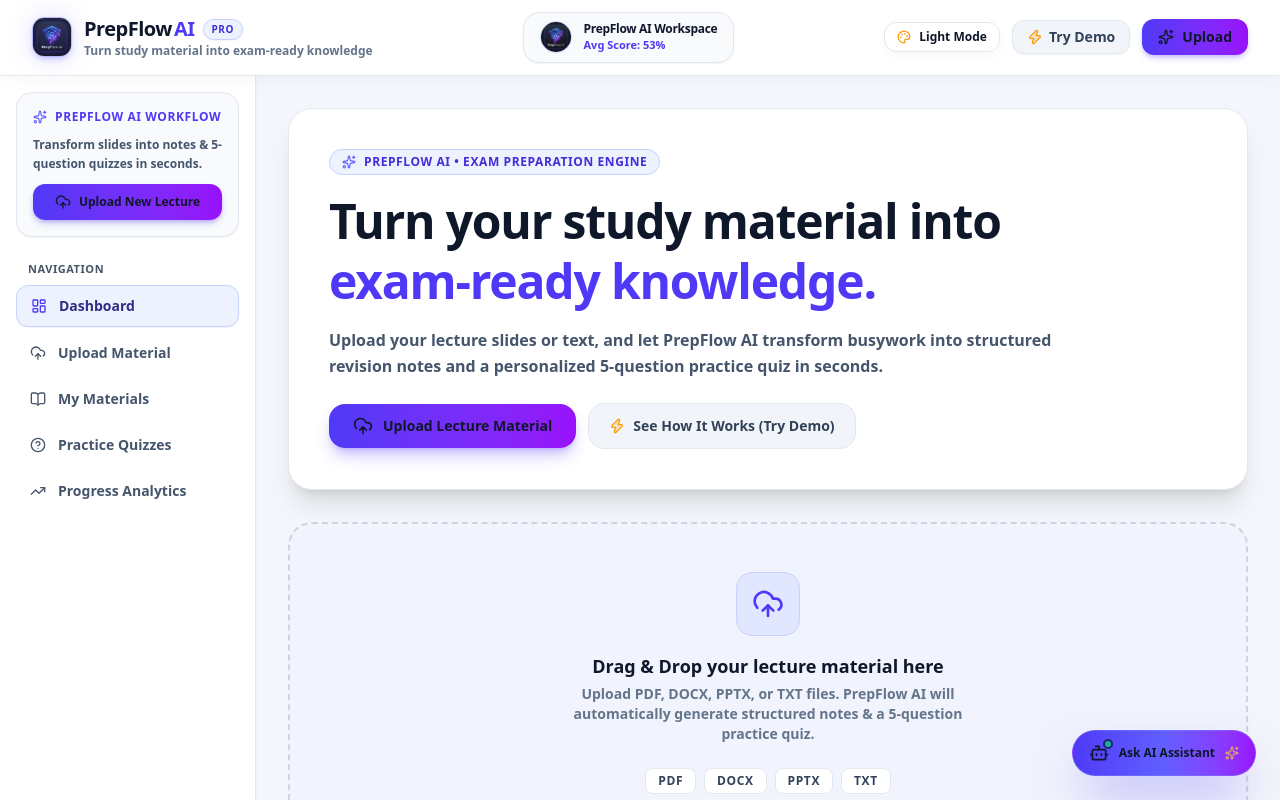
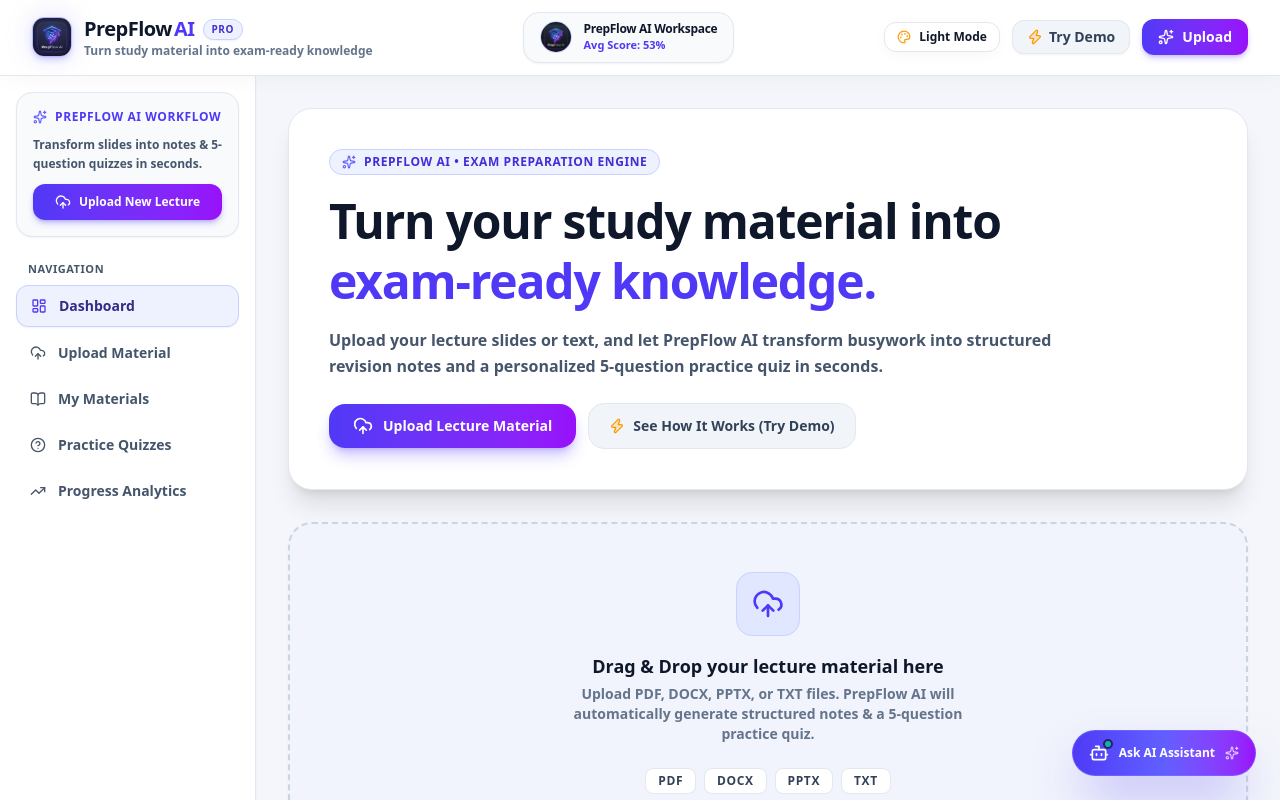
Before and after one commit to Neej03/PrepFlow-AI, a Next.js app: page / in a window 1280 px wide. Built offline with nearby package versions, Linux system fonts and the light colour scheme.

Commit message:
Enforce brilliant pure white text and icons on all purple gradient buttons

```diff
--- a/src/app/globals.css
+++ b/src/app/globals.css
@@ -36,6 +36,29 @@
 
 .animate-spin-slow {
   animation: spinSlow 12s linear infinite;
+}
+
+/* Enforce Pure White Text & Icons on All Gradient / Colored Action Buttons */
+.bg-gradient-to-r,
+.bg-gradient-to-r *,
+.bg-indigo-600,
+.bg-indigo-600 *,
+.bg-purple-600,
+.bg-purple-600 *,
+button.bg-gradient-to-r,
+button.bg-gradient-to-r *,
+button.bg-indigo-600,
+button.bg-indigo-600 * {
+  color: #ffffff !important;
+}
+
+.bg-gradient-to-r svg,
+.bg-indigo-600 svg,
+.bg-purple-600 svg,
+button.bg-gradient-to-r svg,
+button.bg-indigo-600 svg {
+  color: #ffffff !important;
+  stroke: #ffffff !important;
 }
 
 /* ==========================================================================
@@ -293,10 +316,9 @@
   border-color: #6366f1 !important;
 }
 
-/* High-Contrast Dark Obsidian Typography in Light Mode */
+/* High-Contrast Typography in Light Mode */
 [data-theme="light"] .text-slate-100,
-[data-theme="light"] .text-slate-200,
-[data-theme="light"] .text-white {
+[data-theme="light"] .text-slate-200 {
   color: #0f172a !important;
 }
 
```
